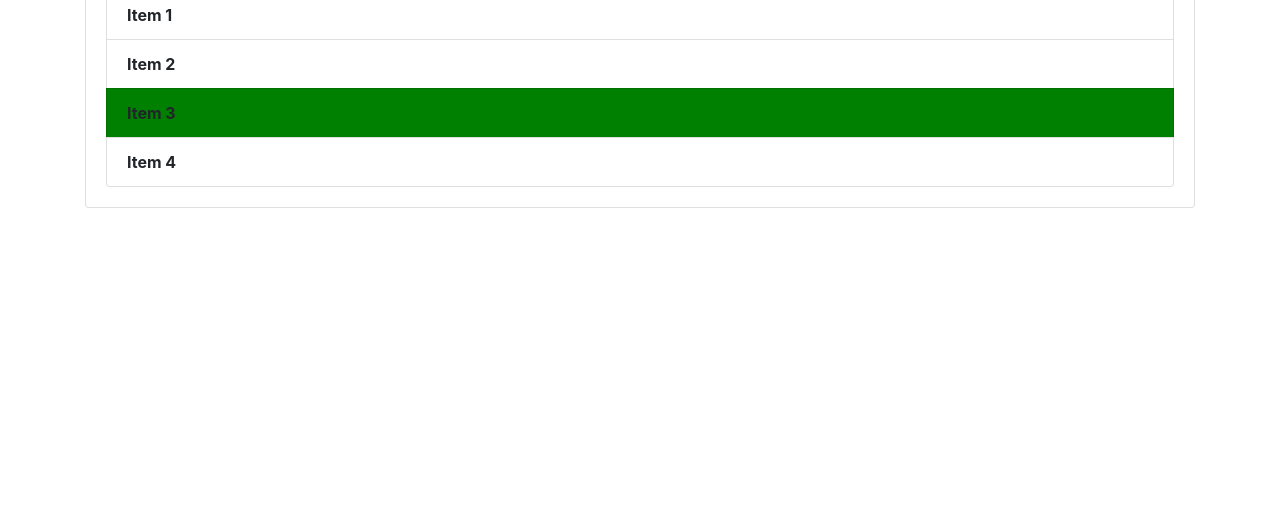
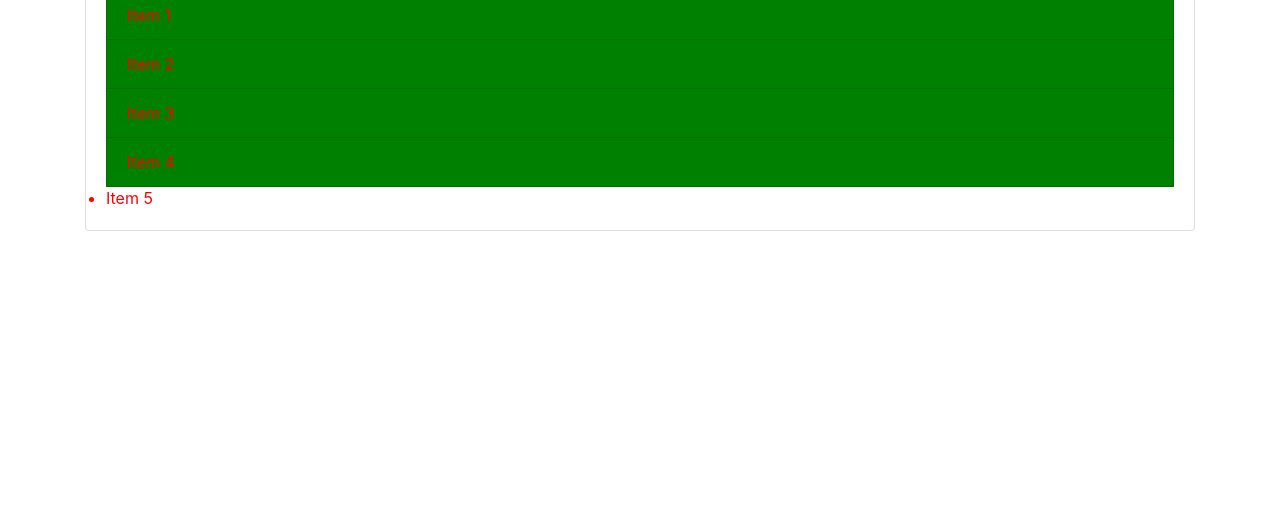
Before and after one commit to AlokSolanky/webd, a plain HTML site: page index.html in a window 1280 px wide. Shown: the part 287-800 px from the top of the page. Drawn offline with nearby package versions, Linux system fonts and the light colour scheme.

Commit message:
task 5 is done

```diff
--- a/index.html
+++ b/index.html
@@ -26,6 +26,7 @@
       <li class="list-group-item">Item 2</li>
       <li class="list-group-item">Item 3</li>
       <li class="list-group-item">Item 4</li>
+      <li>Item 5</li>
     </ul>
    </div>
   </div>
--- a/index.js
+++ b/index.js
@@ -1,7 +1,14 @@
 const li = document.getElementsByClassName("list-group-item");
+
+const li1 = document.getElementsByTagName("li");
 
 for(let i = 0;i<li.length;i++)
 {
-    li[i].style.fontWeight = "bold";
+
+    li[i].style.backgroundColor = "green";
 }
-li[2].style.backgroundColor = "green";
+
+for(let i = 0;i<li1.length;i++)
+{
+    li1[i].style.color = "red";
+}
```
